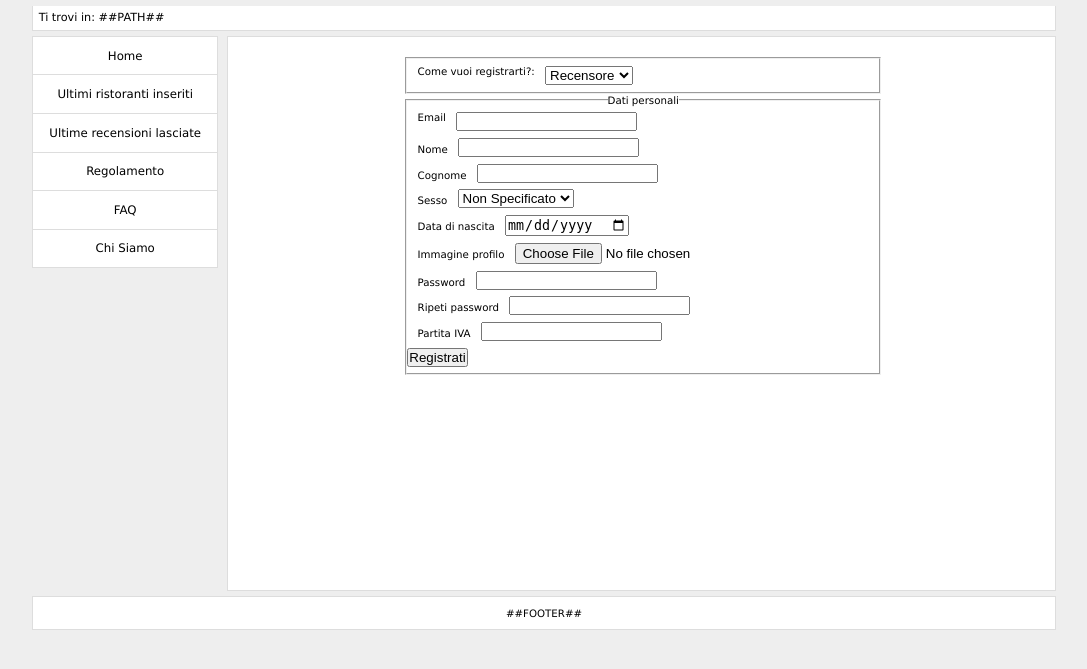
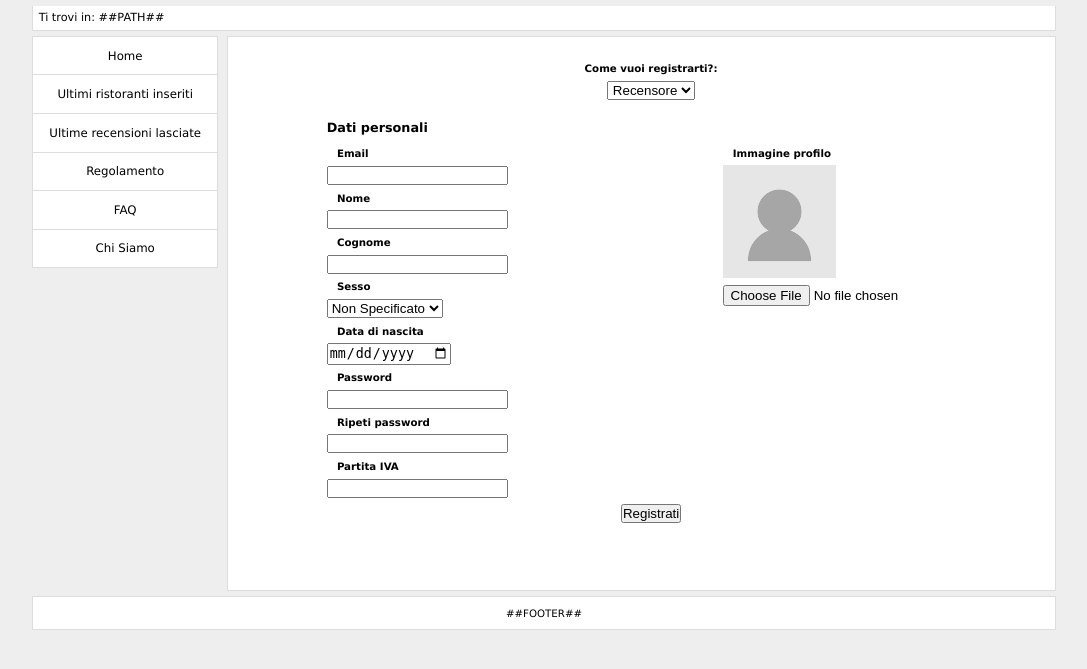
Before and after one commit to EgonGalvani/RestReview, a PHP site: page /html/registrazione.html in a window 1280 px wide. Shown: the part 91-760 px from the top of the page, without its empty margins (96-1183 px from the left). Run offline with PHP 8.4, Linux system fonts and the light colour scheme.

Commit message:
Sto sistemando tutto

```diff
--- a/css/style.css
+++ b/css/style.css
@@ -108,32 +108,18 @@ attivo, poichè questo non è un link */
     text-align: center;
     border: 1px solid #ddd;
     background-color: #fff;
-    margin-bottom: 2em;
 }
 
 #page_title {
     font-size: 2.5em;
 }
 
-.hide {
-    display: none;
- }
 
-/* ------------- PAGINA FAQ ---------- */
-.faq_header {
+/* --- PAGINA FAQ --- */
+.faq_title {
     text-align: center;
-    margin-top: 1.5em;
-}
-
-.faq_title {
     font-size: 2em;
-    display: inline-block;
-}
-
-.faq_control_open, .faq_control_close {
-    float: right;
-    margin-right: 1em;
-    margin-top: 1em;
+    padding-top: 1em;
 }
 
 .faq_list {
@@ -141,12 +127,12 @@ attivo, poichè questo non è un link */
 }
 
 .faq_list dt {
-    font-size: 1.35em;
-    background-image: url(../img/bottom_arrow.svg);
+    font-size: 1.5em;
+    background-image: url(../img/play-button.svg);
     background-repeat: no-repeat;
     background-position: left;
     background-size: 1em 1em;
-    padding: 0.5em 0.3em 0.5em 1.5em;
+    padding: 0.5em 0.5em 0.5em 1.5em;
     cursor: pointer;
     border-top: 1px solid #ddd;
 }
@@ -160,35 +146,53 @@ attivo, poichè questo non è un link */
 }
 
 .faq_list dd {
-    font-size: 1.15em;
-    margin-left: 1.5em;
-    padding: 0.75em;
-    background-color: #eee;
-    border-radius: 0.75em;
+    font-size: 1.3em;
     margin-bottom: 0.5em;
+    padding-bottom: 0.2em;
+    padding-left: 1.5em;
 }
 
-.faq_list .faq_closed {
-    background-image: url(../img/right_arrow.svg);
+#form_fieldset {
+    margin-left: 10%;
+    margin-right:7.5%;
+    /*width: 60%;*/
+    /*text-align: center;*/
+    border: 0;
+}
+#form_fieldset legend{
+    padding-top: 1em;
+    padding-bottom: 1em;
+    font-size: 1.25em;
+    font-weight: bolder;
+}
+.form_element{
+    display: block;
+    /*margin: auto;*/
+    margin-top: 0.5em;
+    margin-bottom: 0.5em;
+
 }
 
-fieldset {
-    margin-left: 20%;
-    margin-right:20%;
-    width: 60%;
-    text-align: center;
-}
-input, select{
-    display: block;
-    margin-top: 0.5em;
-    margin-bottom: 0.5em;
-}
-
-label{
-    float: left;
+.form_label{
+    font-weight: bold;
     padding-top: 0.5em;
     padding-bottom: 0.5em;
     margin-left: 1em;
     padding-right: 1em;
 
 }
+
+.form_element img{
+    width: 45%;
+    height: auto;
+}
+
+#img_sel{
+    float: right;
+}
+
+.centered{
+    margin-left: auto;
+    margin-right: auto;
+    text-align: center;
+}
--- a/html/registrazione.html
+++ b/html/registrazione.html
@@ -1,7 +1,7 @@
-<!DOCTYPE html PUBLIC "-//W3C//DTD XHTML 1.0 Strict//EN" "http://www.w3.org/TR/xhtml1/DTD/xhtml1-strict.dtd">
+<!DOCclass="form_element" class="form_element" type html PUBLIC "-//W3C//DTD XHTML 1.0 Strict//EN" "http://www.w3.org/TR/xhtml1/DTD/xhtml1-strict.dtd">
 <html xmlns="http://www.w3.org/1999/xhtml" xml:lang="it" lang="it">
     <head>
-        <meta http-equiv="Content-Type" content="text/html; charset=utf-8" />
+        <meta http-equiv="Content-class="form_element" class="form_element" type" content="text/html; charset=utf-8" />
 
         <title>Registrazione</title>
         <meta name="title" content="RistReview - Le migliori recensioni di ristoranti" />
@@ -10,7 +10,7 @@
         <meta name="keywords" content="" />
         <meta name="author" content="##NOME DEL GRUPPO##" />
 
-        <link rel="stylesheet" type="text/css" href="../css/style.css" />
+        <link rel="stylesheet" class="form_element" class="form_element" type="text/css" href="../css/style.css" />
     </head>
 
     <body>
@@ -36,43 +36,46 @@
         </div>
 
         <div id="content">
-            <form method="post" action="" enctype="multipart/form-data">
+            <form method="post" action="" encclass="form_element" class="form_element" type="multipart/form-data">
                 <!--multipart/form-data	Non vengono codificati i caratteri,
                 è necessario per i form che fanno file upload.
-                (https://www.w3schools.com/tags/att_form_enctype.asp)-->
-                <fieldset>
-                    <label for="tipo_utente">Come vuoi registrarti?:</label>
-                    <select name="tipo_utente" id=>
+                (https://www.w3schools.com/tags/att_form_encclass="form_element" class="form_element" type.asp)-->
+                <fieldset class="centered" id="form_fieldset">
+                    <label class="form_label "for="tipo_utente">Come vuoi registrarti?:</label>
+                    <select class="form_element centered" name="tipo_utente" id=>
                         <option value="recensore">Recensore</option>
                         <option value="ristoratore">Ristoratore</option>
                     </select>
                 </fieldset>
-                <fieldset >
+                <fieldset id="form_fieldset">
                     <legend>Dati personali</legend>
-                    <label for="email">Email</label>
-                    <input type="email" name="email" id="email" required="required" tabindex="1" />
-                    <label for="nome">Nome</label>
-                    <input type="text" name="nome" id="nome" required="required" tabindex="2" />
-                    <label for="cognome">Cognome</label>
-                    <input type="text" name="cognome" id="cognome" required="required" tabindex="3" />
-                    <label for="sesso">Sesso</label>
-                    <select name="sesso" id="sesso" required="required" tabindex="4">
+                    <div id="img_sel">
+                        <label class="form_label " for="img_profilo_placeholder">Immagine profilo</label>
+                        <img class="form_element " name="img_profilo_placeholder"src="../img/imgnotfound.png" />
+                        <input class="form_element " class="form_element" type="file" name="img_profilo" id="img_profilo" tabindex="6">
+                    </div>
+                    <label class="form_label" for="email">Email</label>
+                    <input class="form_element" class="form_element" type="email" name="email" id="email" required="required" tabindex="1" />
+                    <label class="form_label" for="nome">Nome</label>
+                    <input class="form_element" class="form_element" type="text" name="nome" id="nome" required="required" tabindex="2" />
+                    <label class="form_label" for="cognome">Cognome</label>
+                    <input class="form_element" class="form_element" type="text" name="cognome" id="cognome" required="required" tabindex="3" />
+                    <label class="form_label" for="sesso">Sesso</label>
+                    <select class="form_element" name="sesso" id="sesso" required="required" tabindex="4">
                         <option value="undef" selected="selected">Non Specificato</option>
                         <option value="uomo">Uomo</option>
                         <option value="donna">Donna</option>
                         <option value="altro">Altro</option>
                     </select>
-                    <label for="nascita">Data di nascita</label>
-                    <input type="date" name="nascita" id="nascita" required="required" tabindex="5">
-                    <label for="img_profilo">Immagine profilo</label>
-                    <input type="file" name="img_profilo" id="img_profilo" tabindex="6">
-                    <label for="password">Password</label>
-                    <input type="password" name="password" id="password" required="required" tabindex="7" />
-                    <label for="repeatpassword">Ripeti password</label>
-                    <input type="password" name="repeatpassword" id="repeatpassword" required="required" tabindex="8" />
-                    <label for="p_iva">Partita IVA</label>
-                    <input type="text" name="p_iva" id="p_iva" tabindex="9" />
-                    <input type="submit" value="Registrati"/>
+                    <label class="form_label" for="nascita">Data di nascita</label>
+                    <input class="form_element" class="form_element" type="date" name="nascita" id="nascita" required="required" tabindex="5">
+                    <label class="form_label" for="password">Password</label>
+                    <input class="form_element" class="form_element" type="password" name="password" id="password" required="required" tabindex="7" />
+                    <label class="form_label" for="repeatpassword">Ripeti password</label>
+                    <input class="form_element" class="form_element" type="password" name="repeatpassword" id="repeatpassword" required="required" tabindex="8" />
+                    <label class="form_label" for="p_iva">Partita IVA</label>
+                    <input class="form_element" class="form_element" type="text" name="p_iva" id="p_iva" tabindex="9" />
+                    <input class="form_element centered" class="form_element" type="submit" value="Registrati"/>
                 </fieldset>
             </form>
         </div>
```
Also changed, not shown: html/base.html (+7 -7 lines), html/chisiamo.html (+7 -7 lines), html/faq.html (+18 -57 lines), img/imgnotfound.png (added), img/play-button.svg (added).
